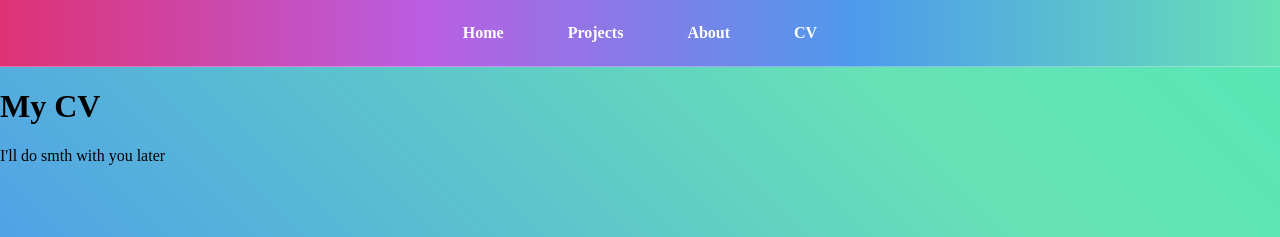
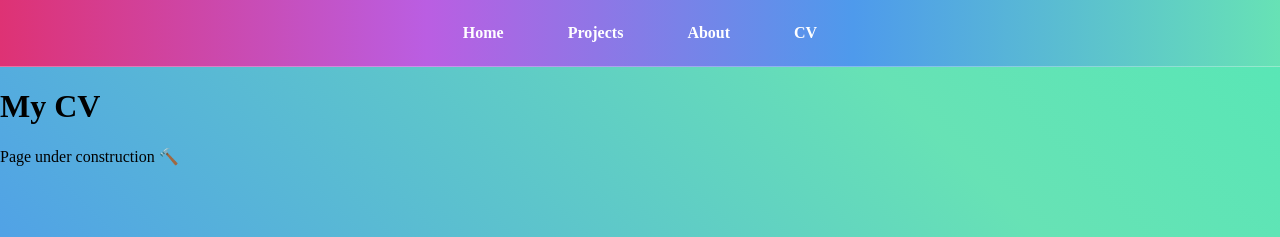
Before and after one commit to Laufley/portfolio, a React (Vite) app: page /portfolio/cv in a window 1280 px wide. Shown: the top 237 px of the page. Built offline with nearby package versions, Linux system fonts and the light colour scheme.

Commit message:
refractor

```diff
--- a/src/Components/About.css
+++ b/src/Components/About.css
@@ -182,5 +182,5 @@
 }
 
 .lesson-2 {
-  color: #221733;
+  color: #f6901a;
 }
--- a/src/Components/CV.tsx
+++ b/src/Components/CV.tsx
@@ -2,7 +2,7 @@ function CV() {
   return (
     <div className="cv">
       <h1>My CV</h1>
-      <p>I'll do smth with you later</p>
+      <p>Page under construction 🔨 </p>
     </div>
   )
 }
```
